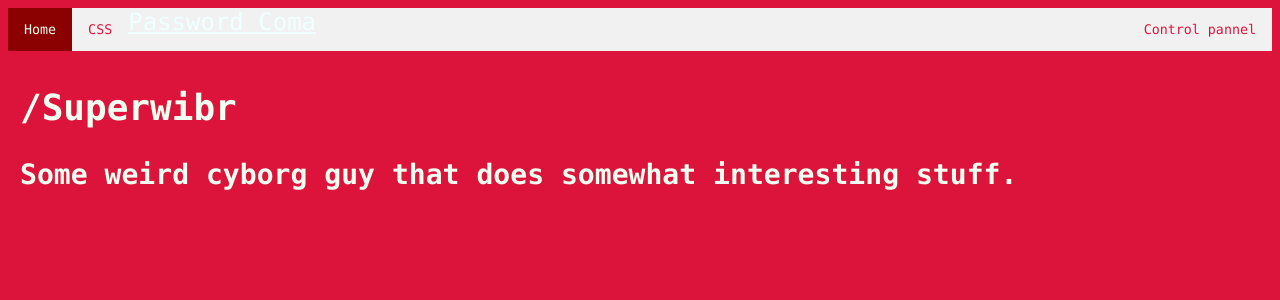
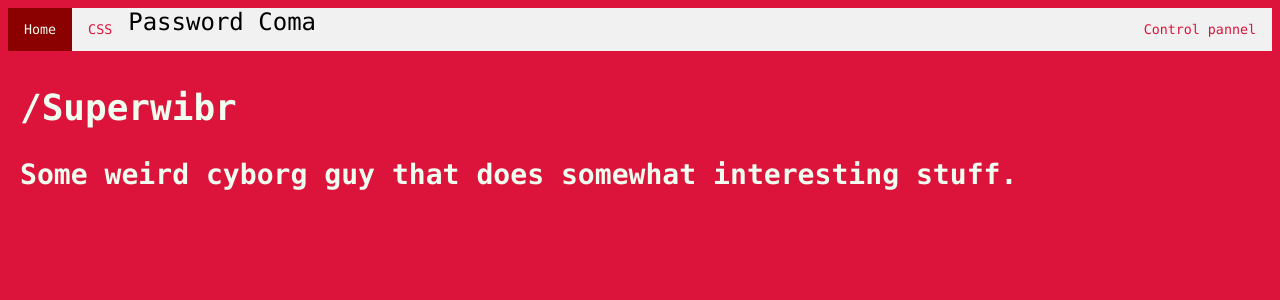
Before and after one commit to slashsite/slashsite.github.io, a Jekyll site: the page built from superwibr/index.html, in a window 1280 px wide. Shown: the top 300 px of the page. Built offline with Jekyll 4.4.1, drawn with Linux system fonts in a browser that asks for light colours.

Commit message:
Updated Master

```diff
--- a/superwibr/index.html
+++ b/superwibr/index.html
@@ -50,6 +50,17 @@ function changestyle(evt, styleName) {
 }
 </script>
 
+<style>
+  a.button {
+    -webkit-appearance: button;
+    -moz-appearance: button;
+    appearance: button;
+
+    text-decoration: none;
+    color: initial;
+}
+</style>
+
 </head>
 <!--
               void
@@ -64,7 +75,7 @@ function changestyle(evt, styleName) {
   <!-- Left aligned -->
   <button class="tablinks active" onclick="openTab(event, 'Home')" href="#home">Home</button>
   <button class="tablinks" onclick="openTab(event, 'CSS')" href="#css">CSS</button>
-  <a class="tablinks" href="./passwordcoma.html">Password Coma</a>
+  <a class="tablinks button" href="./passwordcoma.html">Password Coma</a>
 
   <!-- Right aligned -->
   <button class="tablinks" onclick="openTab(event, 'ControlPannel')" href="#cntrlpannel" style="float: right;">Control pannel</button>
```
Also changed, not shown: superwibr/passwordcoma.html (+12 -1 lines).
